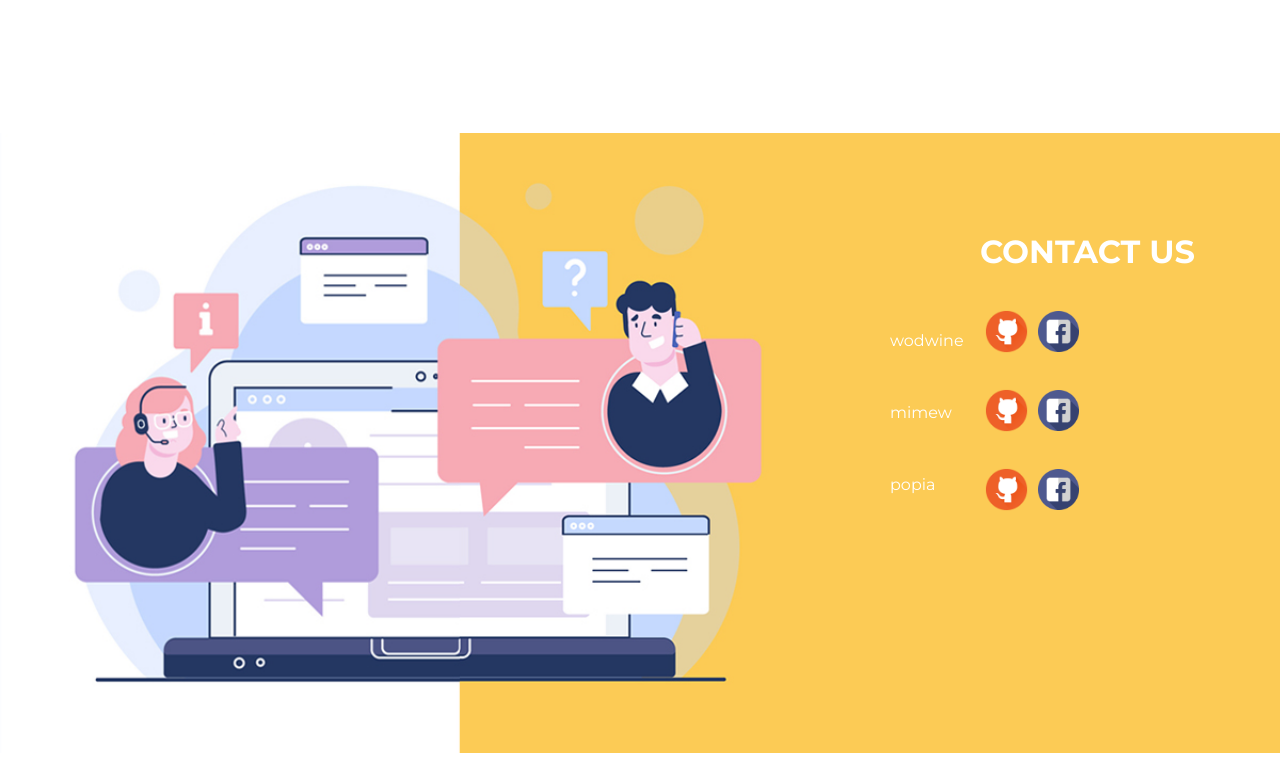
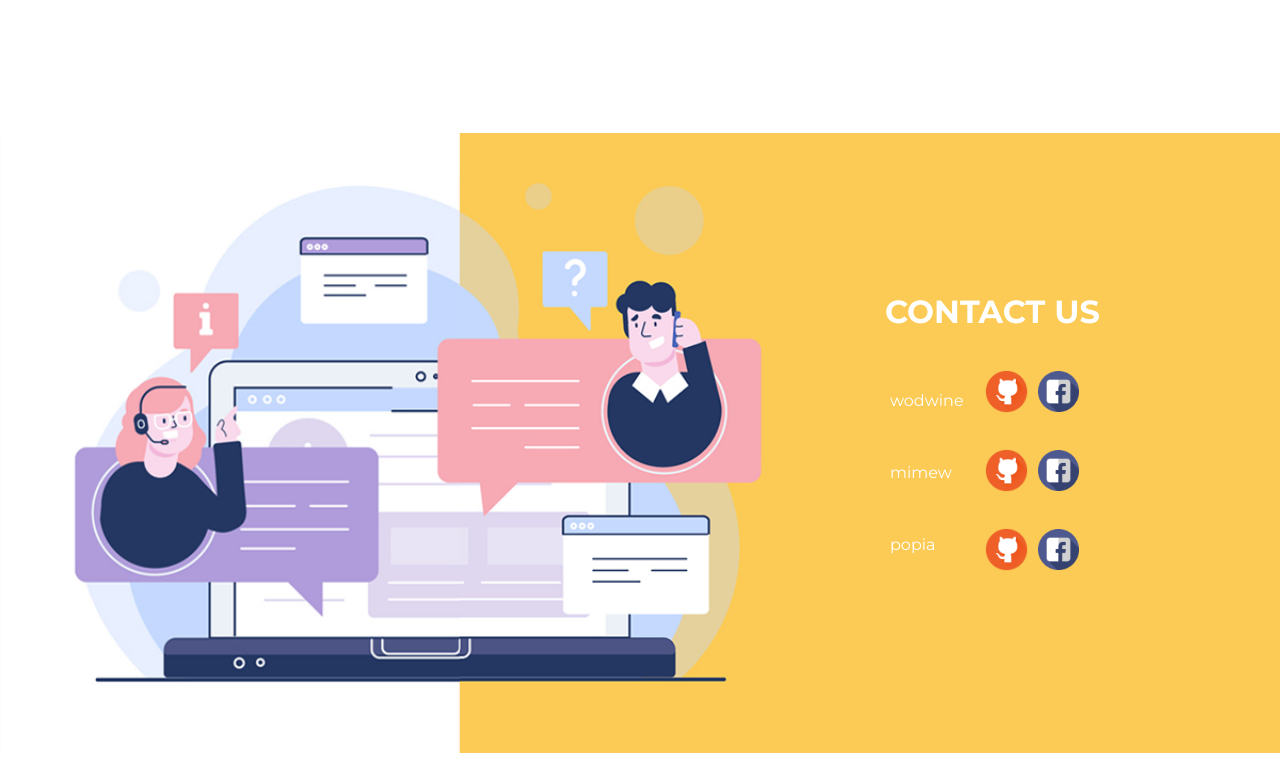
Before and after one commit to wodwine/HamburgQ, a Django app: template Game/templates/Home/mainpage.html in a window 1280 px wide. Shown: the part 1426-2196 px from the top of the page. Run offline with Django 3.2, Linux system fonts and the light colour scheme; the template is opened without the code that fills it, so the values that code supplies are empty; some libraries are stand-ins or nearby versions; some web fonts are replaced.

Commit message:
fixed contact us header position

```diff
--- a/Game/static/Home/css/style.css
+++ b/Game/static/Home/css/style.css
@@ -277,7 +277,7 @@ section#contact {
 
 section#contact .section-heading {
   color: #fff;
-  padding: 60px 100px 0px px;
+  padding: 60px 95px 0px 0px;
 }
 
 section#contact .text-contact {
```
